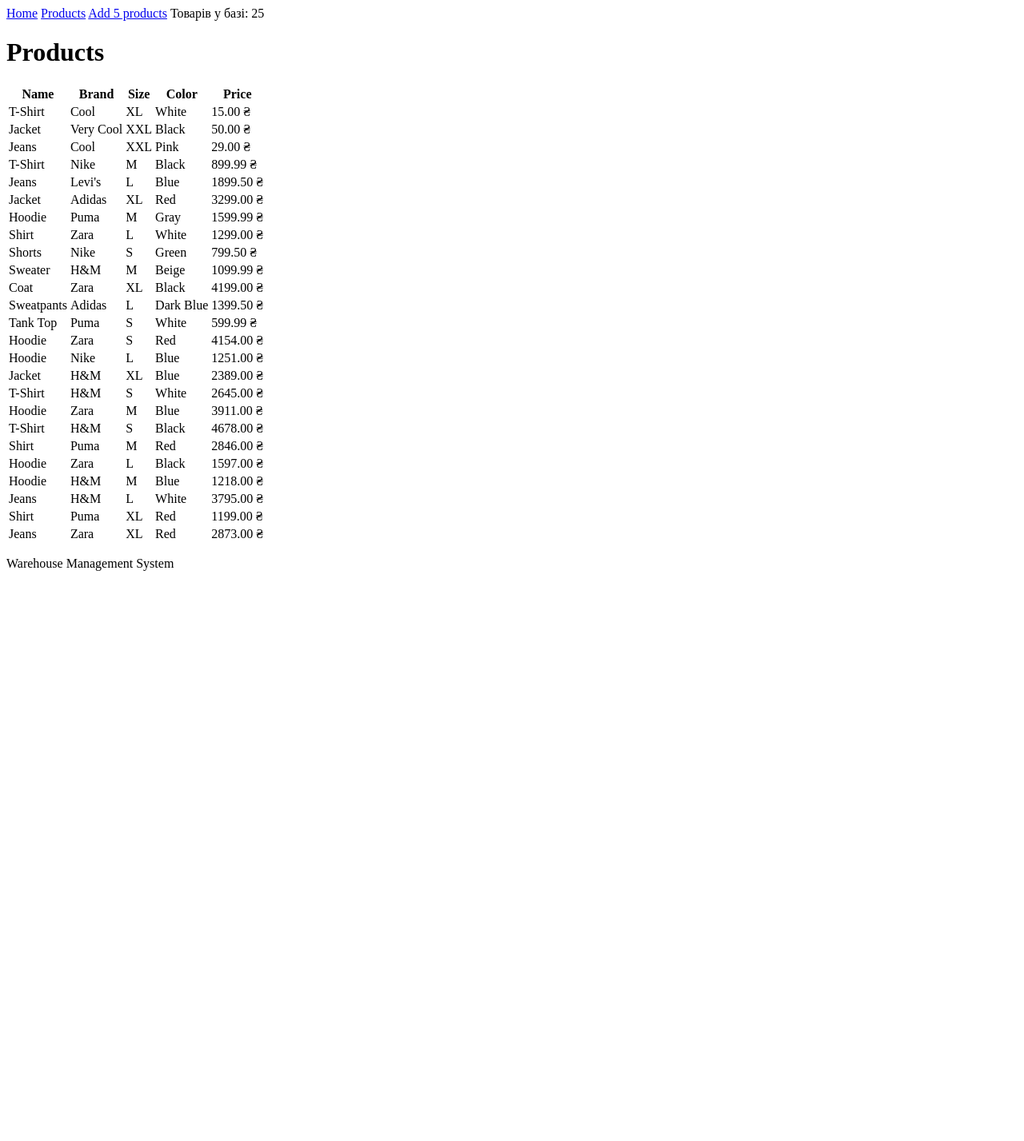
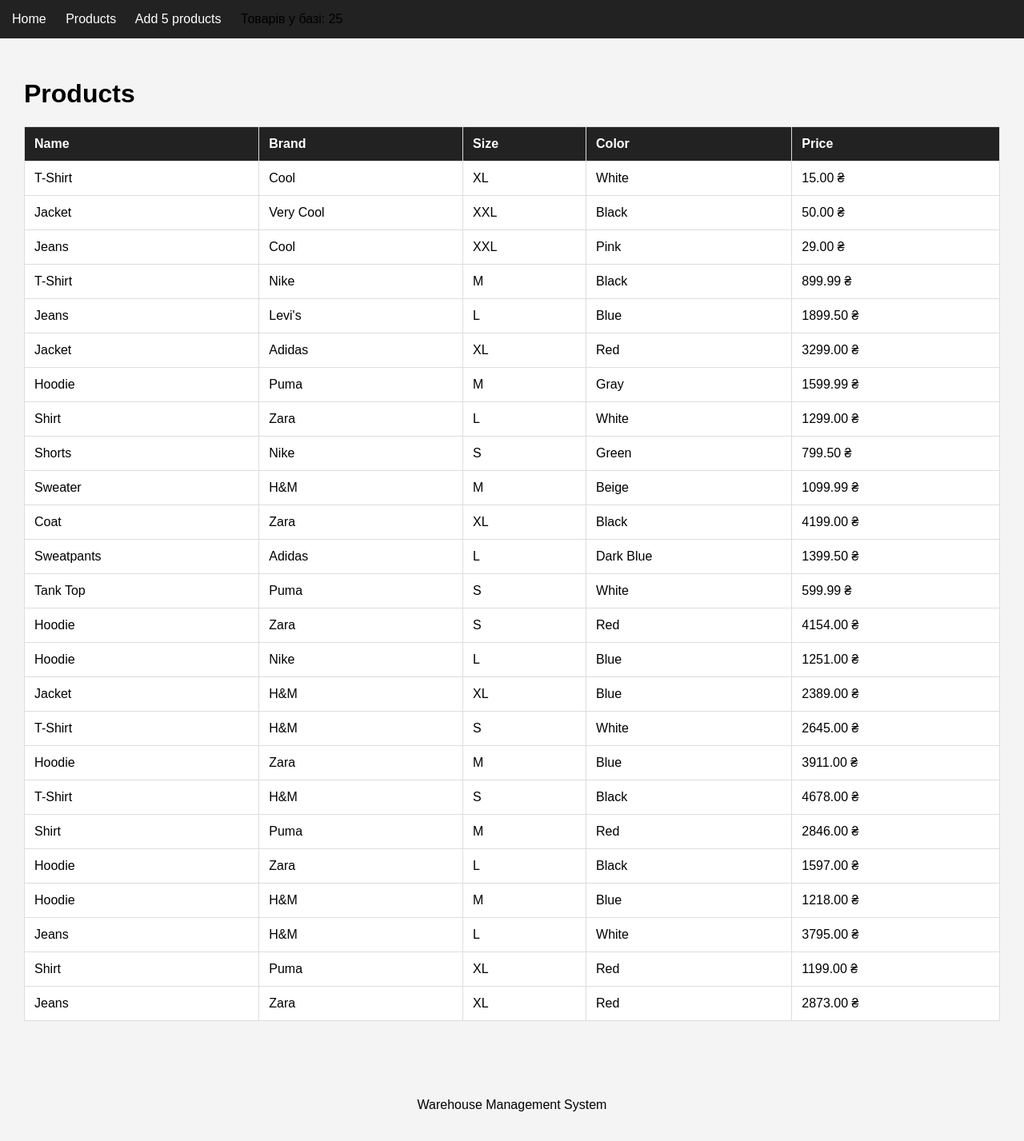
Before and after one commit to batukvladislav39-sketch/bosco-backend, a Django app: page /products/ in a window 1280 px wide. Shown: the whole page at 80% size. Before the commit the page ends 714 px from the top, so only its background shows below. Run offline with Django 5.2, Linux system fonts and the light colour scheme; data comes from the database, SQL or seed files in the repository.

Commit message:
Task 4 completed

```diff
--- /dev/null
+++ b/main/static/main/css/style.css
@@ -0,0 +1,51 @@
+body {
+    font-family: Arial, sans-serif;
+    margin: 0;
+    background: #f4f4f4;
+}
+
+nav {
+    background: #222;
+    padding: 15px;
+}
+
+nav a {
+    color: white;
+    text-decoration: none;
+    margin-right: 20px;
+}
+
+nav a:hover {
+    text-decoration: underline;
+}
+
+main {
+    padding: 30px;
+}
+
+table {
+    width: 100%;
+    border-collapse: collapse;
+    background: white;
+}
+
+th, td {
+    padding: 12px;
+    border: 1px solid #ddd;
+    text-align: left;
+}
+
+th {
+    background: #222;
+    color: white;
+}
+
+tr:hover {
+    background: #f1f1f1;
+}
+
+footer {
+    margin-top: 30px;
+    padding: 20px;
+    text-align: center;
+}
--- a/templates/base.html
+++ b/templates/base.html
@@ -1,8 +1,12 @@
 <!DOCTYPE html>
 <html lang="en">
 <head>
+    {% load static %}
+
     <meta charset="UTF-8">
     <title>{% block title %}Warehouse{% endblock %}</title>
+
+    <link rel="stylesheet" href="{% static 'main/css/style.css' %}">
 </head>
 
 <body>
```
